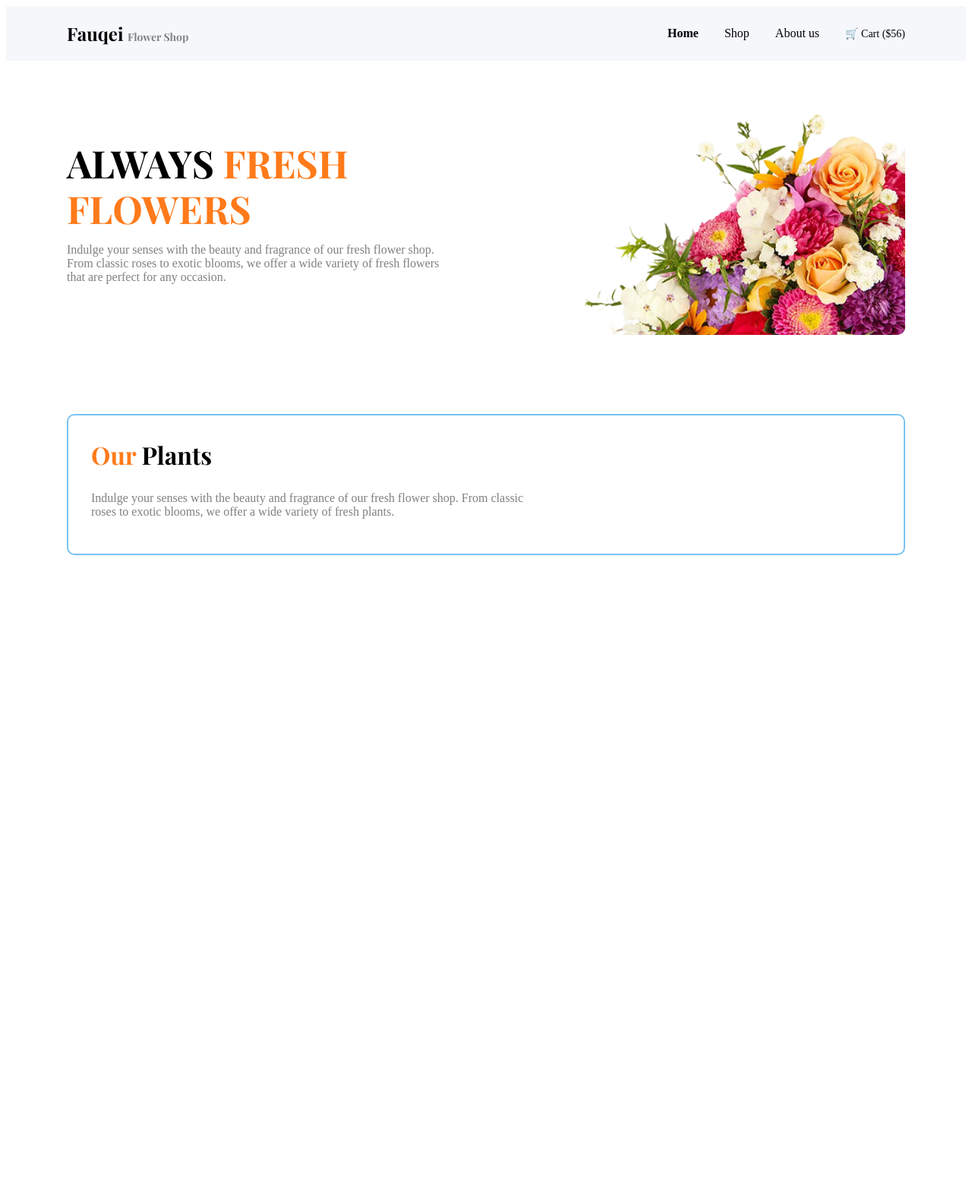
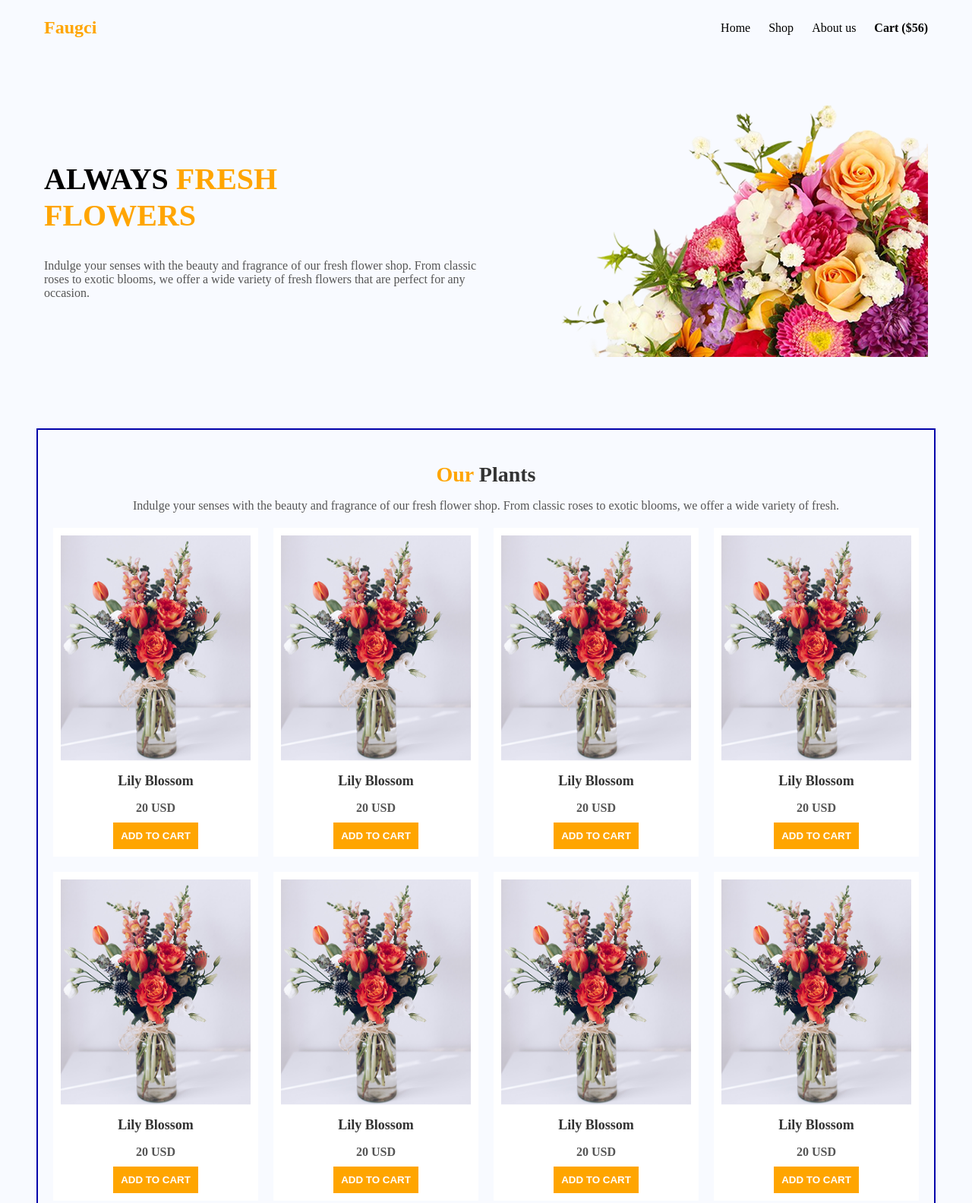
Before and after one commit to Miskat-JDK/B12A02-Responsive-Flowers, a plain HTML site: page index.html in a window 1280 px wide. Shown: the top 1584 px of the page at 76% size. Before the commit the page ends 800 px from the top, so only its background shows below. Drawn offline with nearby package versions, Linux system fonts and the light colour scheme.

Commit message:
added an index.html file and style.css file

```diff
--- a/index.html
+++ b/index.html
@@ -4,42 +4,93 @@
     <meta charset="UTF-8">
     <meta name="viewport" content="width=device-width, initial-scale=1.0">
     <title>Flower Shop</title>
-  <link rel="preconnect" href="https://fonts.googleapis.com">
-  <link rel="preconnect" href="https://fonts.gstatic.com" crossorigin>
-  <link href="https://fonts.googleapis.com/css2?family=Playfair+Display:wght@700&family=Work+Sans:wght@400;500&display=swap" rel="stylesheet">
     <link rel="stylesheet" href="style.css">
-
-
+    <!-- Google Font -->
+    <link href="https://fonts.googleapis.com/css2?family=Roboto:wght@400;700&display=swap" rel="stylesheet">
+    <link rel="stylesheet" href="style.css">
 </head>
 <body>
 
     <!-- Navbar -->
     <header class="navbar">
-    <div class="logo">Fauqei <small>Flower Shop</small></div>
+        <div class="logo">Faugci</div>
         <nav>
-      <a href="#" class="active">Home</a>
+            <a href="#">Home</a>
             <a href="#">Shop</a>
             <a href="#">About us</a>
-      <a href="#" class="cart">🛒 Cart ($56)</a>
+            <a href="#" class="cart">Cart ($56)</a>
         </nav>
     </header>
 
     <!-- Hero Section -->
     <section class="hero">
         <div class="hero-text">
-      <h1><span class="black">ALWAYS</span> <span class="orange">FRESH</span><br><span class="orange">FLOWERS</span></h1>
-      <p>Indulge your senses with the beauty and fragrance of our fresh flower shop. From classic roses to exotic blooms, we offer a wide variety of fresh flowers that are perfect for any occasion.</p>
+            <h1><span class="black">ALWAYS</span> <span class="orange">FRESH</span> <br> <span class="orange">FLOWERS</span></h1>
+            <p>Indulge your senses with the beauty and fragrance of our fresh flower shop.
+               From classic roses to exotic blooms, we offer a wide variety of fresh flowers that are perfect for any occasion.</p>
         </div>
         <div class="hero-image">
-      <img src="image/hero-flower.png" alt="Fresh Flowers">
+            <img src="image/hero-flower.png" alt="">
         </div>
     </section>
 
     <!-- Our Plants Section -->
-  <section class="plants">
-    <div class="plants-box">
-      <h2><span class="orange">Our</span> <span class="black">Plants</span></h2>
-      <p>Indulge your senses with the beauty and fragrance of our fresh flower shop. From classic roses to exotic blooms, we offer a wide variety of fresh plants.</p>
+    <section class="plants-section">
+        <h2><span class="orange">Our</span> Plants</h2>
+        <p>Indulge your senses with the beauty and fragrance of our fresh flower shop.
+           From classic roses to exotic blooms, we offer a wide variety of fresh.</p>
+
+        <div class="product-grid">
+            <!-- Single Product -->
+            <div class="product-card">
+                <img src="image/sample-flower-image.png" alt="">
+                <h3>Lily Blossom</h3>
+                <p class="price">20 USD</p>
+                <button>ADD TO CART</button>
+            </div>
+            <!-- Repeat same product -->
+            <div class="product-card">
+                <img src="image/sample-flower-image.png" alt="">
+                <h3>Lily Blossom</h3>
+                <p class="price">20 USD</p>
+                <button>ADD TO CART</button>
+            </div>
+            <div class="product-card">
+                <img src="image/sample-flower-image.png" alt="">
+                <h3>Lily Blossom</h3>
+                <p class="price">20 USD</p>
+                <button>ADD TO CART</button>
+            </div>
+            <div class="product-card">
+                <img src="image/sample-flower-image.png" alt="">
+                <h3>Lily Blossom</h3>
+                <p class="price">20 USD</p>
+                <button>ADD TO CART</button>
+            </div>
+            <div class="product-card">
+                <img src="image/sample-flower-image.png" alt="">
+                <h3>Lily Blossom</h3>
+                <p class="price">20 USD</p>
+                <button>ADD TO CART</button>
+            </div>
+            <div class="product-card">
+                <img src="image/sample-flower-image.png" alt="">
+                <h3>Lily Blossom</h3>
+                <p class="price">20 USD</p>
+                <button>ADD TO CART</button>
+            </div>
+            <div class="product-card">
+                <img src="image/sample-flower-image.png" alt="">
+                <h3>Lily Blossom</h3>
+                <p class="price">20 USD</p>
+                <button>ADD TO CART</button>
+            </div>
+            <div class="product-card">
+                <img src="image/sample-flower-image.png" alt="">
+                <h3>Lily Blossom</h3>
+                <p class="price">20 USD</p>
+                <button>ADD TO CART</button>
+            </div>
         </div>
     </section>
 
--- a/style.css
+++ b/style.css
@@ -1,12 +1,16 @@
 
 
 
+{
+    margin: 0;
+    padding: 0;
+    box-sizing: border-box;
+    font-family: 'Roboto', sans-serif;
+}
 
-<link href="https://fonts.googleapis.com/css2?family=Playfair+Display:wght@700&family=Work+Sans:wght@400;500&display=swap" rel="stylesheet">
 body {
-  font-family: 'Work Sans', sans-serif;
-  margin: 0;
-  background-color: #f5f7fb;
+    background-color: #f8faff;
+    color: #333;
 }
 
 /* Navbar */
@@ -14,42 +18,34 @@ body {
     display: flex;
     justify-content: space-between;
     align-items: center;
-  padding: 20px 80px;
-  background: #f5f7fb;
+    padding: 15px 50px;
 }
 
-.logo {
-  font-family: 'Playfair Display', serif;
+.navbar .logo {
+    font-size: 24px;
     font-weight: bold;
-  font-size: 24px;
+    color: orange;
 }
 
-.logo small {
-  font-size: 14px;
-  color: gray;
-}
-
-nav a {
+.navbar nav a {
+    margin-left: 20px;
     text-decoration: none;
-  margin-left: 30px;
-  color: black;
+    color: #000;
     font-weight: 500;
 }
 
-nav a.active {
+.navbar nav a.cart {
     font-weight: bold;
-}
-
-nav a.cart {
-  font-size: 14px;
 }
 
 /* Hero Section */
 .hero {
     display: flex;
     align-items: center;
-  padding: 50px 80px;
-  gap: 40px;
+    justify-content: space-between;
+    padding: 50px;
+    gap: 20px;
+    flex-wrap: wrap;
 }
 
 .hero-text {
@@ -57,25 +53,23 @@ nav a.cart {
 }
 
 .hero-text h1 {
-  font-family: 'Playfair Display', serif;
-  font-size: 50px;
-  margin: 0;
+    font-size: 40px;
     line-height: 1.2;
 }
 
-.black {
+.hero-text .black {
     color: black;
+    font-weight: bold;
 }
 
-.orange {
-  color: #ff7a1a;
+.hero-text .orange {
+    color: orange;
+    font-weight: bold;
 }
 
 .hero-text p {
-  color: gray;
-  font-size: 16px;
-  max-width: 500px;
     margin-top: 15px;
+    color: #555;
 }
 
 .hero-image {
@@ -84,61 +78,81 @@ nav a.cart {
 }
 
 .hero-image img {
-  width: 100%;
-  max-width: 500px;
-  border-radius: 10px;
+    max-width: 100%;
+    height: auto;
 }
 
-/* Our Plants Section */
-.plants {
-  padding: 50px 80px;
-}
-
-.plants-box {
-  border: 2px solid #7ac3f2;
-  border-radius: 10px;
-  padding: 30px;
-  background: white;
-}
-
-.plants-box h2 {
-  font-family: 'Playfair Display', serif;
-  font-size: 32px;
-  margin-top: 0;
-}
-
-.plants-box p {
-  color: gray;
-  font-size: 16px;
-  max-width: 600px;
-}
-
-/* Responsive for Mobile */
-@media (max-width: 768px) {
-  .navbar {
-    flex-direction: column;
+/* Plants Section */
+.plants-section {
+    border: 2px solid #00a;
+    margin: 40px;
     padding: 20px;
-  }
-
-  nav {
-    margin-top: 10px;
-  }
-
-  .hero {
-    flex-direction: column;
-    padding: 30px 20px;
     text-align: center;
 }
 
-  .hero-image {
+.plants-section h2 {
+    font-size: 28px;
+    margin-bottom: 10px;
+}
+
+.plants-section .orange {
+    color: orange;
+    font-weight: bold;
+}
+
+.plants-section p {
+    color: #555;
+    margin-bottom: 20px;
+}
+
+/* Product Grid */
+.product-grid {
+    display: grid;
+    grid-template-columns: repeat(4,1fr);
+    gap: 20px;
+}
+
+.product-card {
+    background: white;
+    padding: 10px;
     text-align: center;
 }
 
-  .hero-text h1 {
-    font-size: 36px;
+.product-card img {
+    max-width: 100%;
+    height: auto;
 }
 
-  .plants {
-    padding: 30px 20px;
+.product-card h3 {
+    font-size: 18px;
+    margin: 10px 0 5px;
+}
+
+.product-card .price {
+    font-weight: bold;
+    margin-bottom: 10px;
+}
+
+.product-card button {
+    background: orange;
+    color: white;
+    padding: 10px;
+    border: none;
+    cursor: pointer;
+    font-weight: bold;
+}
+
+.product-card button:hover {
+    background: darkorange;
+}
+
+/* Responsive */
+@media (max-width: 768px) {
+    .hero {
+        flex-direction: column;
+        text-align: center;
+    }
+    .hero-image {
+        text-align: center;
     }
 }
```
Lines whose indentation alone changed are shown as unchanged.
